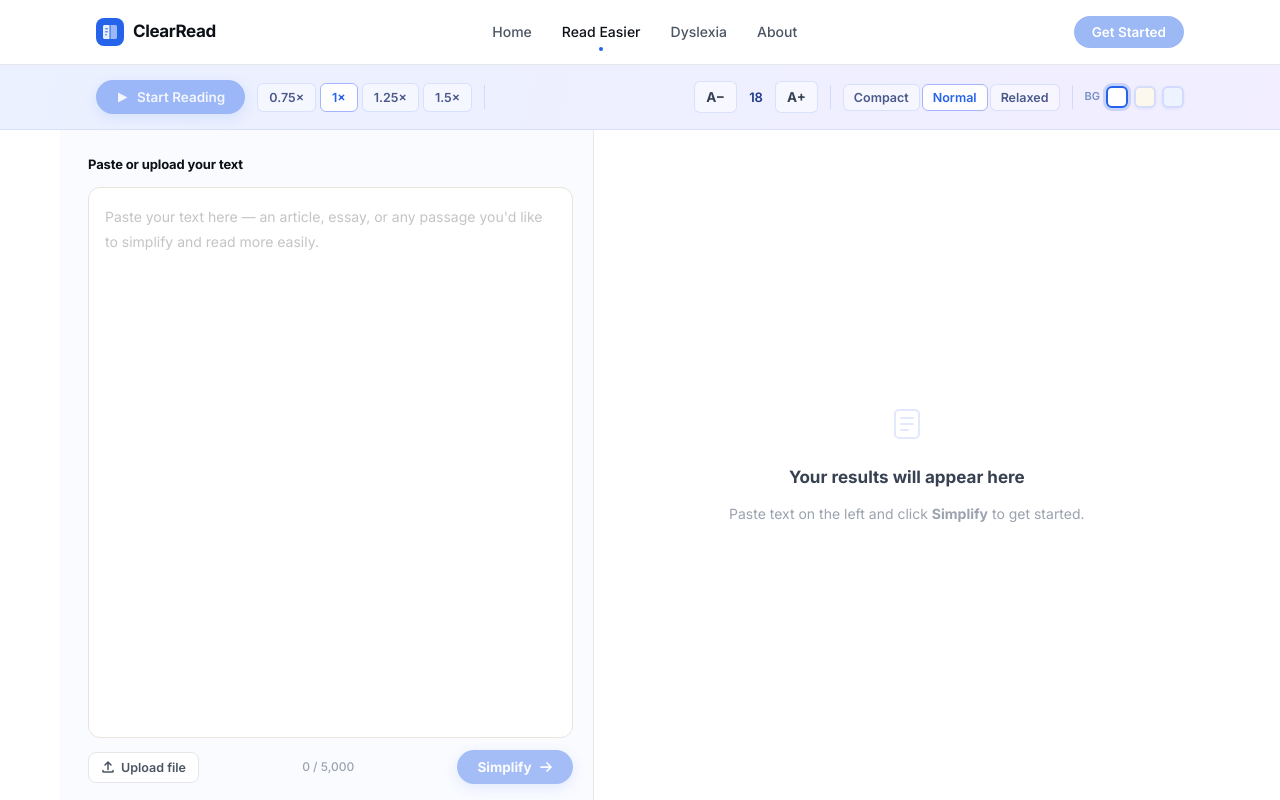
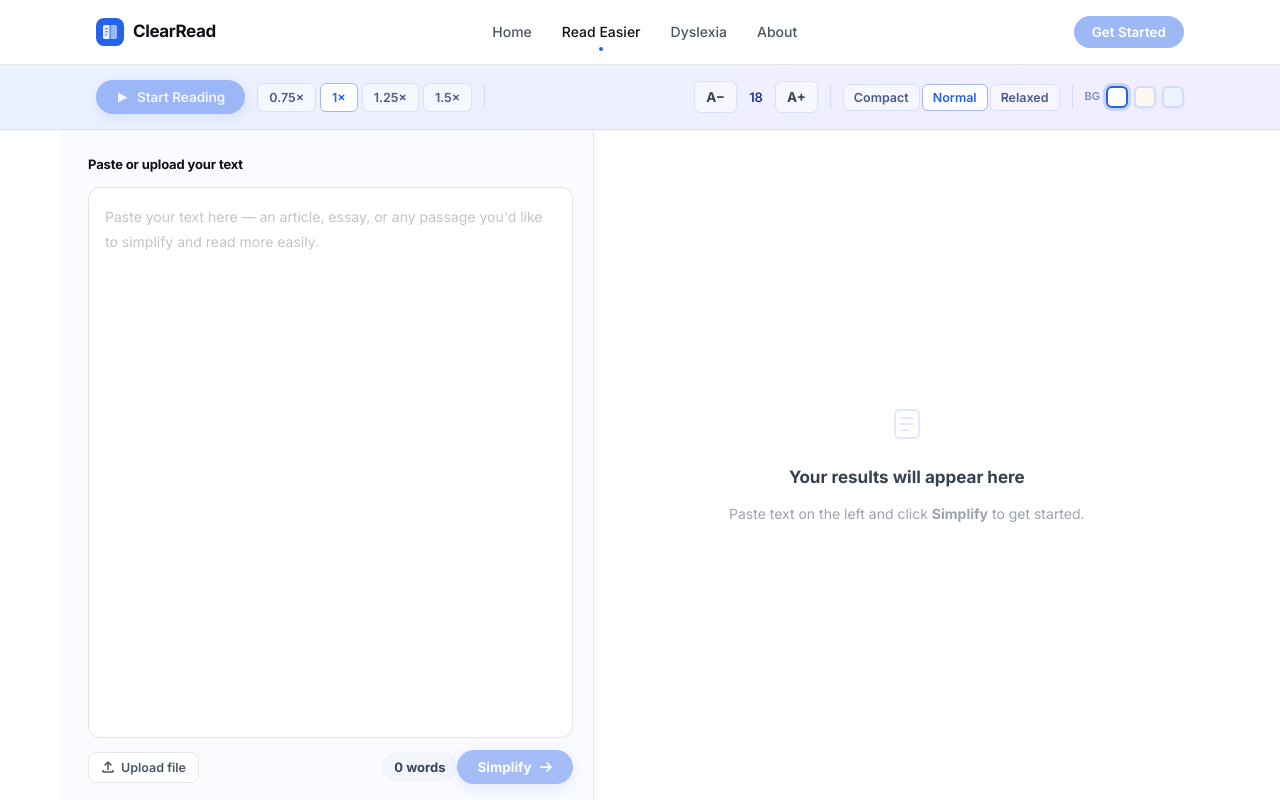
Before and after one commit to fit5120-tp43-12am/fit5120-tp43-newclearread, a Vue app in the folder frontend/: page /reading in a window 1280 px wide. Built offline with nearby package versions, Linux system fonts and the light colour scheme.

Commit message:
updata words limit

```diff
--- a/frontend/src/views/ReadingPage.vue
+++ b/frontend/src/views/ReadingPage.vue
@@ -10,6 +10,8 @@ const rawText    = ref('')
 const charLimit  = 5000
 const charCount  = computed(() => rawText.value.length)
 const overLimit  = computed(() => charCount.value > charLimit)
+const atLimit    = computed(() => charCount.value >= charLimit)
+const inputWordCount = computed(() => wordCount(rawText.value))
 
 // ── App state ──
 const mode      = ref('idle')     // 'idle' | 'loading' | 'result'
@@ -472,9 +474,14 @@ onUnmounted(() => { window.removeEventListener('scroll', onScroll); stopSpeech()
             Upload file
           </button>
 
-          <span class="char-count" :class="{ 'char-count--over': overLimit }">
-            {{ charCount.toLocaleString() }} / {{ charLimit.toLocaleString() }}
-          </span>
+          <div class="input-limit">
+            <span class="word-count" :class="{ 'word-count--over': atLimit }">
+              {{ inputWordCount.toLocaleString() }} words
+            </span>
+            <span v-if="atLimit" class="limit-hint limit-hint--over">
+              Maximum input length applies
+            </span>
+          </div>
 
           <button
             class="btn-simplify"
@@ -806,10 +813,42 @@ onUnmounted(() => { window.removeEventListener('scroll', onScroll); stopSpeech()
   justify-content: space-between;
   flex-shrink: 0;
 }
-.char-count {
-  font-size: 12px; font-weight: 500; color: #9ca3af;
+.input-limit {
+  margin-left: auto;
+  display: flex;
+  align-items: center;
+  gap: 10px;
 }
-.char-count--over { color: #ef4444; }
+.word-count {
+  display: inline-flex;
+  align-items: center;
+  min-height: 30px;
+  padding: 0 12px;
+  border-radius: 999px;
+  background: #f3f5fb;
+  color: #34415f;
+  font-size: 13px;
+  font-weight: 700;
+}
+.word-count--over {
+  background: #fef2f2;
+  color: #dc2626;
+}
+.limit-hint {
+  display: inline-flex;
+  align-items: center;
+  min-height: 30px;
+  padding: 0 12px;
+  border-radius: 999px;
+  background: #f6f7fb;
+  color: #7b86a2;
+  font-size: 12px;
+  font-weight: 600;
+}
+.limit-hint--over {
+  background: #fef2f2;
+  color: #dc2626;
+}
 
 /* File upload button */
 .btn-upload {
```
Also changed, not shown: 1 other file (tests, documents, lock files or other folders).
